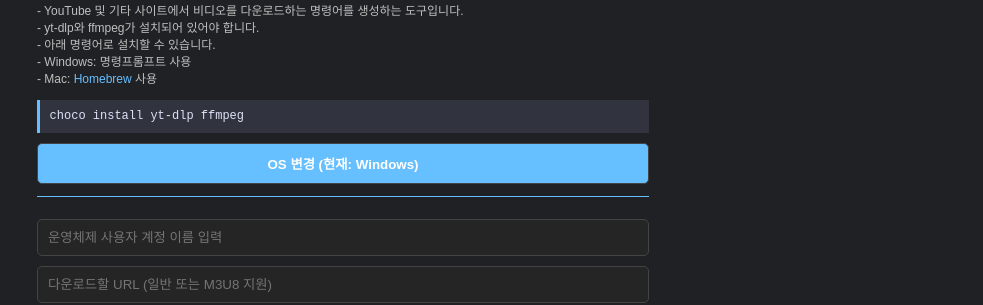
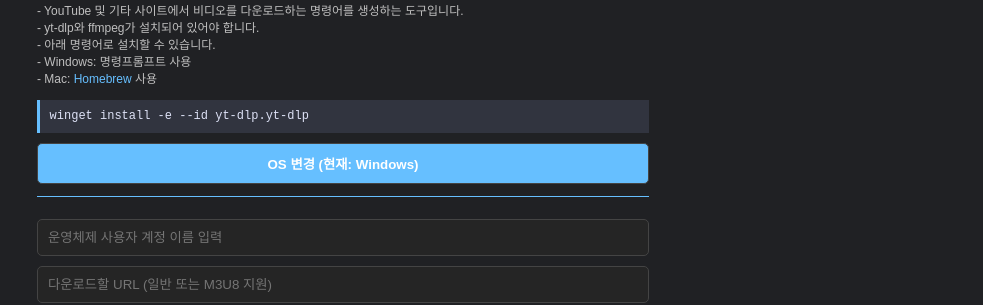
Before and after one commit to pozuhtuhv/pozuhtuhv.github.io, a Jekyll site: the page built from yt.html, in a window 1280 px wide. Shown: the part 223-528 px from the top of the page, without its empty margins (297-1280 px from the left). Built offline with Jekyll 4.4.1, drawn with Linux system fonts in a browser that asks for light colours; some web fonts are replaced; comment, search, counter and statistics services are not loaded.

Commit message:
(edit) content

```diff
--- a/yt.html
+++ b/yt.html
@@ -107,7 +107,7 @@ layout: default
     <p>- Mac: <a href="https://pozuhtuhv.github.io/2025/04/07/mac-homebrew">Homebrew</a> 사용</p>
     <br>
     <div class="install-box">
-        <pre id="installCommand">choco install yt-dlp ffmpeg</pre>
+        <pre id="installCommand">winget install -e --id yt-dlp.yt-dlp</pre>
         <button class="bluebutton" onclick="toggleOS()">OS 변경 (현재: <span id="selectedOS">Windows</span>)</button>
     </div>
 </section>
```
